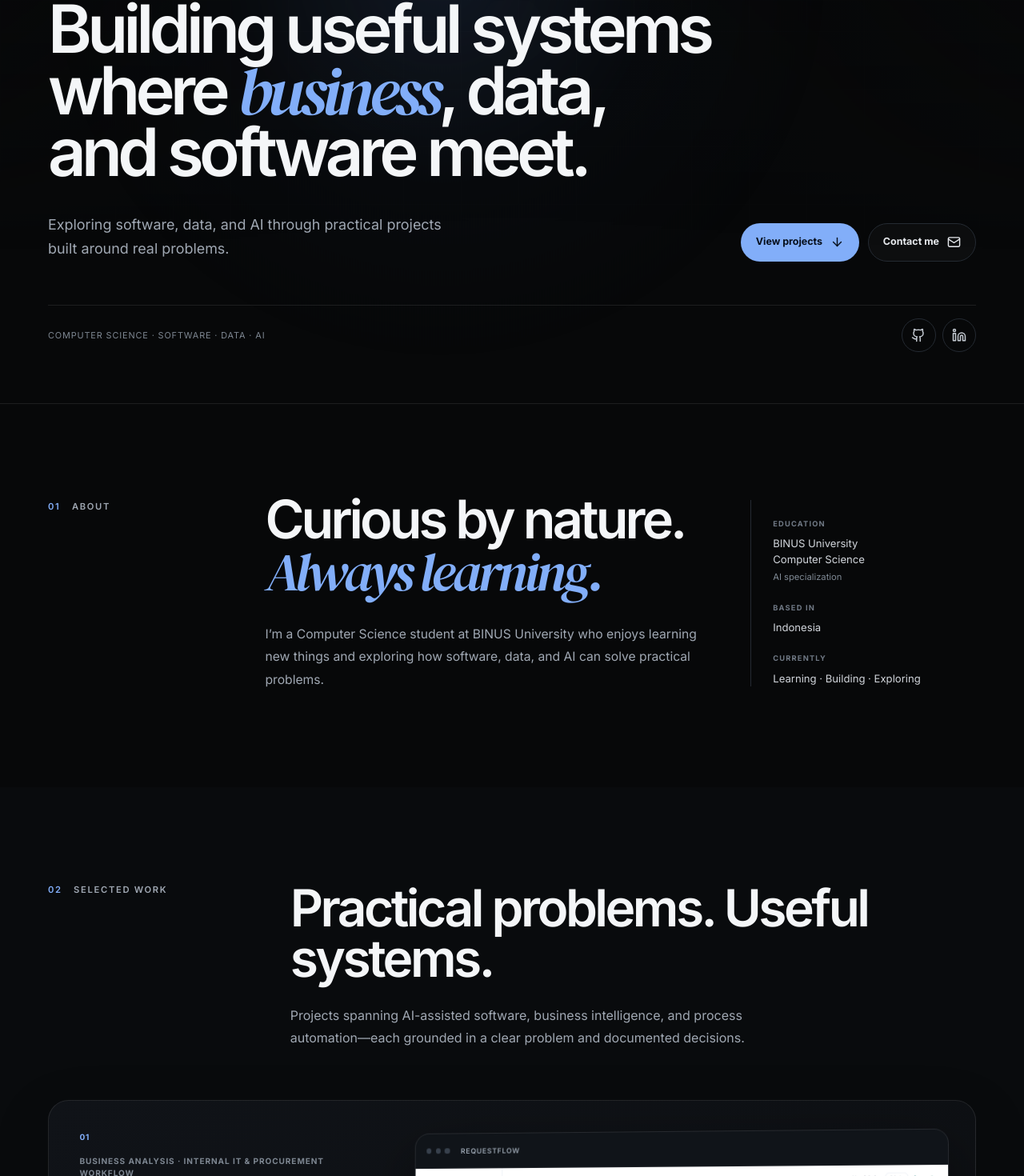
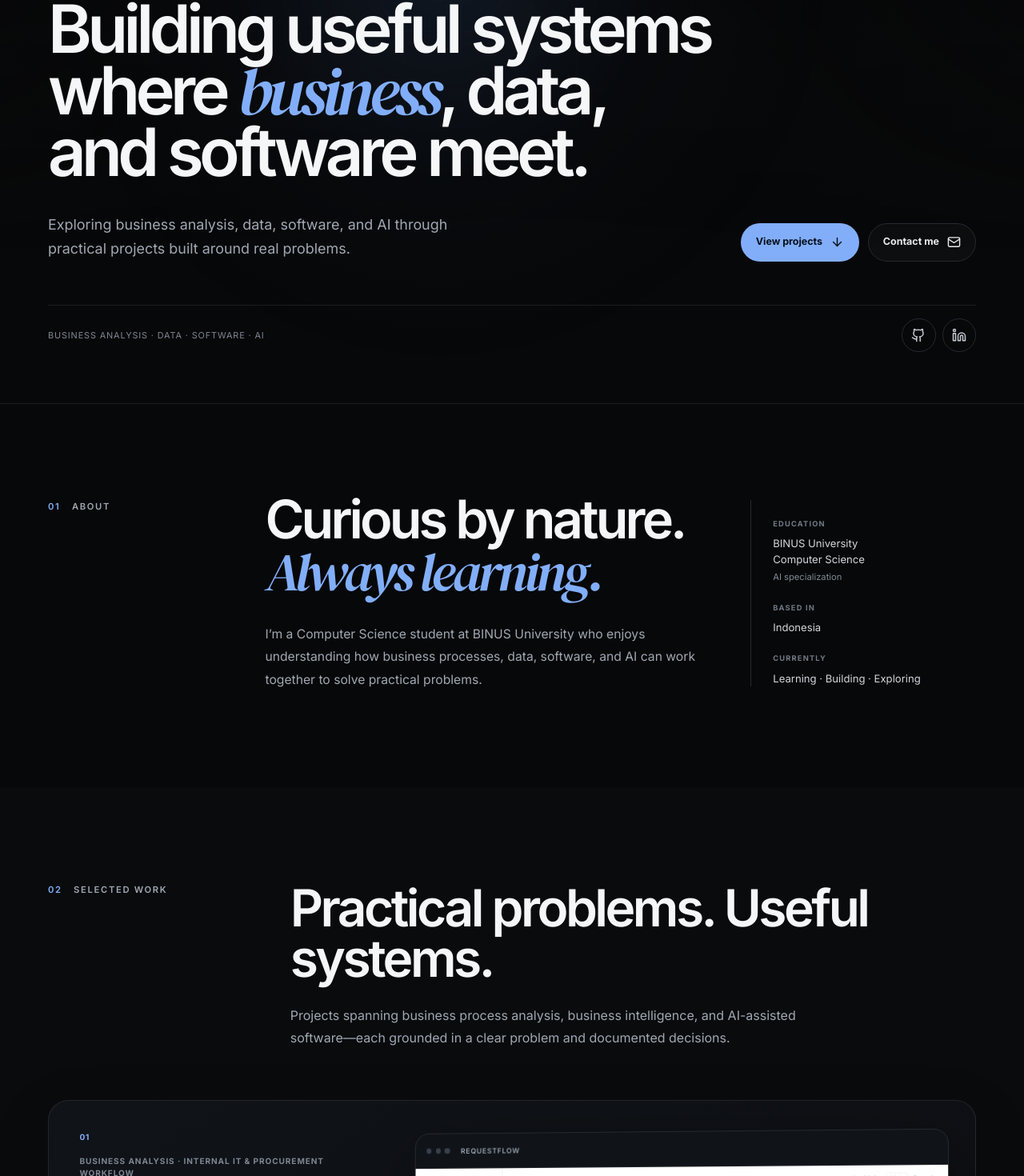
Before and after one commit to justinchristroper-arch/justinchristroper-portfolio, a React (Vite) app: page / in a window 1280 px wide. Shown: the part 321-1791 px from the top of the page at 80% size. Built offline with nearby package versions, Linux system fonts and the light colour scheme.

Commit message:
feat: make homepage positioning business-analysis first

```diff
--- a/src/pages/HomePage.tsx
+++ b/src/pages/HomePage.tsx
@@ -26,7 +26,7 @@ function Hero() {
           <p className="hero-name">JUSTIN CHRISTROPER</p>
           <h1 id="hero-title">Building useful systems where <em>business</em>, data, and software meet.</h1>
           <div className="hero-bottom">
-            <p>Exploring software, data, and AI through practical projects built around real problems.</p>
+            <p>Exploring business analysis, data, software, and AI through practical projects built around real problems.</p>
             <div className="hero-actions">
               <Link className="button button-primary" to="/#projects">View projects <ArrowDown size={17} /></Link>
               <a className="button button-secondary" href={`mailto:${site.email}`}>Contact me <Mail size={17} /></a>
@@ -35,7 +35,7 @@ function Hero() {
         </div>
 
         <div className="hero-footer">
-          <span>Computer Science · Software · Data · AI</span>
+          <span>Business Analysis · Data · Software · AI</span>
           <div className="flex gap-2">
             <a className="icon-link" href={site.github} target="_blank" rel="noreferrer" aria-label="Justin on GitHub"><Github size={18} /></a>
             <a className="icon-link" href={site.linkedin} target="_blank" rel="noreferrer" aria-label="Justin on LinkedIn"><Linkedin size={18} /></a>
@@ -55,7 +55,7 @@ function About() {
             <div className="section-kicker"><span>01</span><span>About</span></div>
             <div className="about-main">
               <h2>Curious by nature.<br /><em>Always learning.</em></h2>
-              <p>I’m a Computer Science student at BINUS University who enjoys learning new things and exploring how software, data, and AI can solve practical problems.</p>
+              <p>I’m a Computer Science student at BINUS University who enjoys understanding how business processes, data, software, and AI can work together to solve practical problems.</p>
             </div>
             <dl className="about-meta">
               <div><dt>Education</dt><dd>BINUS University<br />Computer Science<small>AI specialization</small></dd></div>
@@ -73,7 +73,7 @@ function SelectedProjects() {
   return (
     <section id="projects" className="section projects-section">
       <Container>
-        <FadeIn><SectionHeading index="02" eyebrow="Selected work" title="Practical problems. Useful systems." description="Projects spanning AI-assisted software, business intelligence, and process automation—each grounded in a clear problem and documented decisions." /></FadeIn>
+        <FadeIn><SectionHeading index="02" eyebrow="Selected work" title="Practical problems. Useful systems." description="Projects spanning business process analysis, business intelligence, and AI-assisted software—each grounded in a clear problem and documented decisions." /></FadeIn>
         <div className="mt-12 space-y-5 lg:mt-16 lg:space-y-7">
           {projects.map((project) => <ProjectCard project={project} key={project.slug} />)}
         </div>
```
